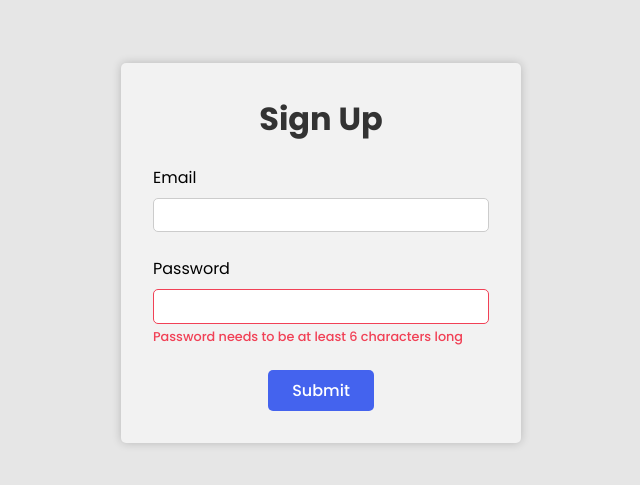
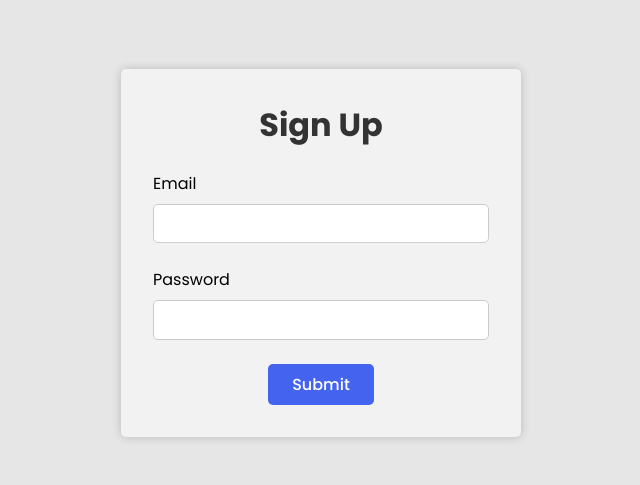
Before and after one commit to snacksncode/react-firebase-auth, a Next.js app: page /signup in a window 1280 px wide. Shown: the part 147-632 px from the top of the page, without its empty margins (319-959 px from the left). Built offline with nearby package versions, Linux system fonts and the light colour scheme; no server answers.

Commit message:
[ Front-End ] Created styles to indicate form validation as well as button loading

```diff
--- a/components/Button/Button.module.scss
+++ b/components/Button/Button.module.scss
@@ -1,6 +1,8 @@
 .wrapper {
   padding: 0.5em 1.5em;
   display: inline-block;
+  font-size: 1rem;
+  position: relative;
   text-align: center;
   justify-self: center;
   background-color: var(--accent-400);
@@ -17,4 +19,41 @@
     outline: 2px dashed var(--accent-500);
     outline-offset: 5px;
   }
+  .loader {
+    display: none;
+  }
+  &--loading {
+    background-color: var(--accent-300) !important;
+    cursor: default;
+    .text {
+      visibility: none;
+      opacity: 0;
+    }
+    .loader {
+      position: absolute;
+      display: block;
+      width: 1.25rem;
+      height: 1.25rem;
+      top: 50%;
+      left: 50%;
+      transform: translate(-50%, -50%);
+      svg {
+        width: 100%;
+        height: 100%;
+        circle {
+          animation: spin 1s infinite linear;
+          transform-origin: center;
+        }
+      }
+    }
+  }
 }
+
+@keyframes spin {
+  from {
+    transform: rotate(0deg);
+  }
+  to {
+    transform: rotate(360deg);
+  }
+}
--- a/components/Button/Button.tsx
+++ b/components/Button/Button.tsx
@@ -1,19 +1,47 @@
+import classNames from "classnames";
 import React, { ReactNode } from "react";
 import styles from "./Button.module.scss";
 
 interface ButtonProps {
-  children?: ReactNode;
   onClick?: () => any;
+  loading?: boolean;
+  text: string;
 }
 
-const Button = ({ children, onClick }: ButtonProps): JSX.Element => {
+const Button = ({ onClick, loading, text }: ButtonProps): JSX.Element => {
+  const buttonClasses = classNames(styles.wrapper, {
+    [styles["wrapper--loading"]]: loading,
+  });
   const handleClick = () => {
     if (onClick) onClick();
   };
 
   return (
-    <div tabIndex={0} onClick={handleClick} className={styles.wrapper}>
-      {children}
+    <div tabIndex={0} onClick={handleClick} className={buttonClasses}>
+      <span className={styles.text}>{text}</span>
+      {loading && (
+        <div className={styles.loader}>
+          <svg
+            xmlns="http://www.w3.org/2000/svg"
+            xmlnsXlink="http://www.w3.org/1999/xlink"
+            viewBox="0 0 100 100"
+            preserveAspectRatio="xMidYMid"
+          >
+            <circle
+              cx="50"
+              cy="50"
+              fill="none"
+              stroke="currentColor"
+              strokeWidth="10"
+              r="35"
+              strokeDasharray="164.93361431346415 56.97787143782138"
+              data-darkreader-inline-fill=""
+              data-darkreader-inline-stroke=""
+              transform="matrix(1,0,0,1,0,0)"
+            ></circle>
+          </svg>
+        </div>
+      )}
     </div>
   );
 };
--- a/components/Field/Field.module.scss
+++ b/components/Field/Field.module.scss
@@ -8,14 +8,23 @@
     padding: 0.65em 1em;
     border-radius: var(--br);
     border: 1px solid var(--bg-400);
+    font-weight: 500;
+    font-family: inherit;
+    &--error {
+      border-color: var(--danger-400);
+      box-shadow: 0 0 2px var(--danger-400);
+      color: var(--danger-400);
+    }
+    &--valid {
+      border-color: var(--success-400);
+      box-shadow: 0 0 2px var(--success-400);
+      color: var(--success-400);
+    }
     &:focus {
       border-color: var(--accent-400);
       box-shadow: 0 0 2px var(--accent-400);
       outline: none;
-    }
-    &--error {
-      border-color: var(--danger-400);
-      color: var(--danger-400);
+      color: inherit;
     }
   }
   .errorText {
--- a/components/Field/Field.tsx
+++ b/components/Field/Field.tsx
@@ -6,21 +6,22 @@ interface FieldProps {
   label: string;
   type: "text" | "password";
   error?: boolean;
+  valid?: boolean;
   errorText?: string;
 }
 
-const Field = ({ label, error, errorText }: FieldProps) => {
-  console.log(error, styles["wrapper--error"]);
+const Field = ({ label, error, errorText, type, valid }: FieldProps) => {
   const _label = label.toLowerCase();
   const inputClasses = classNames(styles.input, {
     [styles["input--error"]]: error,
+    [styles["input--valid"]]: valid,
   });
   return (
     <div className={styles.wrapper}>
       <label className={styles.label} htmlFor={_label}>
         {label}
       </label>
-      <input className={inputClasses} id={_label} name={_label} />
+      <input className={inputClasses} type={type} id={_label} name={_label} />
       {error && errorText && <div className={styles.errorText}>{errorText}</div>}
     </div>
   );
--- a/components/SignUpForm/SignUpForm.tsx
+++ b/components/SignUpForm/SignUpForm.tsx
@@ -1,4 +1,4 @@
-import React from "react";
+import React, { useState } from "react";
 import styles from "./SignUpForm.module.scss";
 import Field from "../Field";
 import Button from "../Button";
@@ -6,9 +6,10 @@ import { useAuth } from "../../contexts/authContext";
 
 const SignUpForm = () => {
   const { signUp } = useAuth();
-
+  const [loading, setLoading] = useState(false);
   const handleSubmit = () => {
-    signUp("test@test.com", "password");
+    setLoading(true);
+    // signUp("test@test.com", "password");
   };
 
   return (
@@ -16,13 +17,8 @@ const SignUpForm = () => {
       <h1 className={styles.title}>Sign Up</h1>
       <form className={styles.form}>
         <Field label="Email" type="text" />
-        <Field
-          label="Password"
-          errorText="Password needs to be at least 6 characters long"
-          error={true}
-          type="password"
-        />
-        <Button onClick={handleSubmit}>Submit</Button>
+        <Field label="Password" type="password" />
+        <Button text="Submit" onClick={handleSubmit} loading={loading} />
       </form>
     </div>
   );
--- a/pages/signup.tsx
+++ b/pages/signup.tsx
@@ -1,28 +1,9 @@
-import { useEffect, useState } from "react";
 import FullPageCenter from "../components/FullPageCenter";
 import SignUpForm from "../components/SignUpForm";
-import { useAuth } from "../contexts/authContext";
 
 export default function SignUp() {
-  const { signUp, currentUser, logOut, logIn } = useAuth();
-
-  const handleSignUp = async () => {
-    await signUp("test@test.com", "password");
-  };
-
-  const handleLogIn = async () => {
-    await logIn("test@test.com", "password");
-  };
-
-  useEffect(() => {
-    if (!currentUser) return console.log("not logged in");
-    console.log("logged in as", currentUser);
-  }, [currentUser]);
-
   return (
     <FullPageCenter>
-      {/* <button onClick={handleSignUp}>Sign Up</button>
-      <button onClick={handleLogIn}>Log In</button> */}
       <SignUpForm />
     </FullPageCenter>
   );
--- a/styles/_variables.scss
+++ b/styles/_variables.scss
@@ -4,10 +4,11 @@ body {
   --bg-300: hsl(0, 0%, 85%);
   --bg-400: hsl(0, 0%, 80%);
 
+  --accent-300: hsl(229, 83%, 70%);
   --accent-400: hsl(229, 83%, 60%);
   --accent-500: hsl(229, 83%, 55%);
   --danger-400: hsl(353, 86%, 60%);
-
+  --success-400: hsl(128, 35%, 45%);
   --clr-neutral-900: hsl(0, 0%, 10%);
   --clr-neutral-800: hsl(0, 0%, 20%);
 
```
